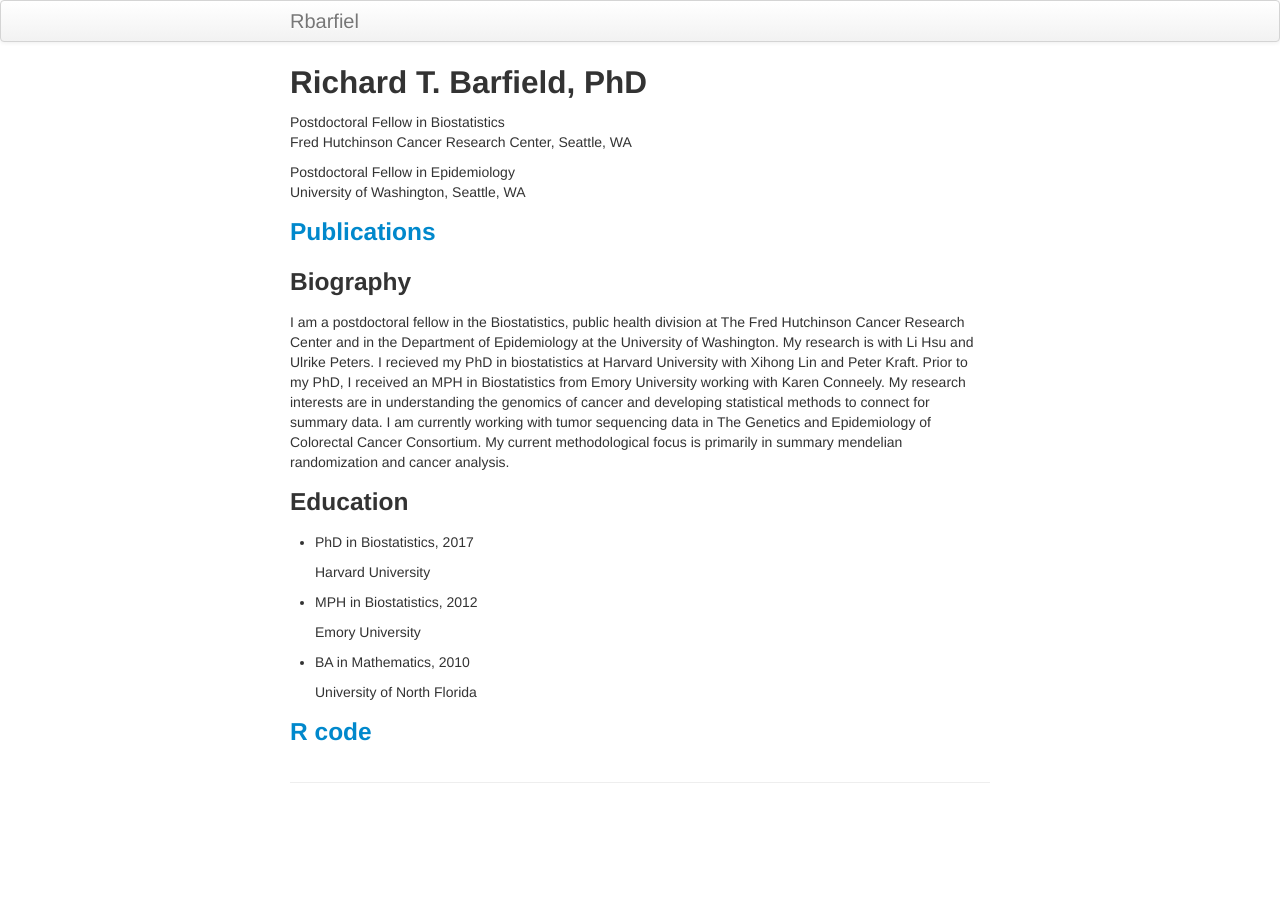
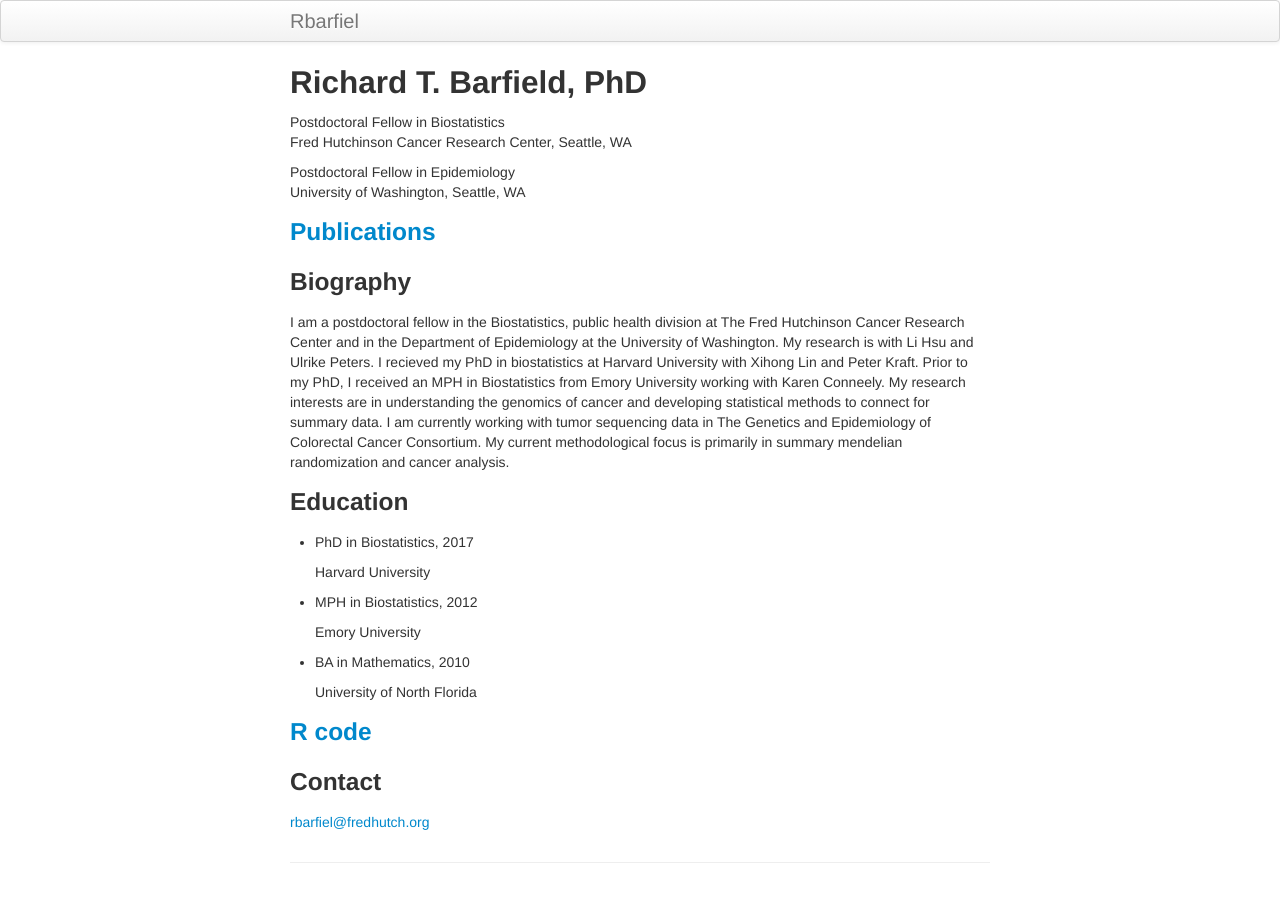
Before and after one commit to rbarfield/Barfield_website, a Jekyll site: the page built from index.md, in a window 1280 px wide. Built offline with Jekyll 4.4.1, drawn with Linux system fonts in a browser that asks for light colours.

Commit message:
Initial commit

```diff
--- a/index.md
+++ b/index.md
@@ -47,3 +47,7 @@ title: Richard T. Barfield, PhD
       </div>
 
 <p class="view"><a href="pages/Rcode.html"> <h3>R code</h3> </a></p>
+
+<h3 id="Contact">Contact</h3>
+<p> <a href="mailto:rbarfiel@fredhutch.org" target="_top"> <i class="fa fa-envelope-square fa-lg"> </i> rbarfiel@fredhutch.org</a>
+        </p>
```
